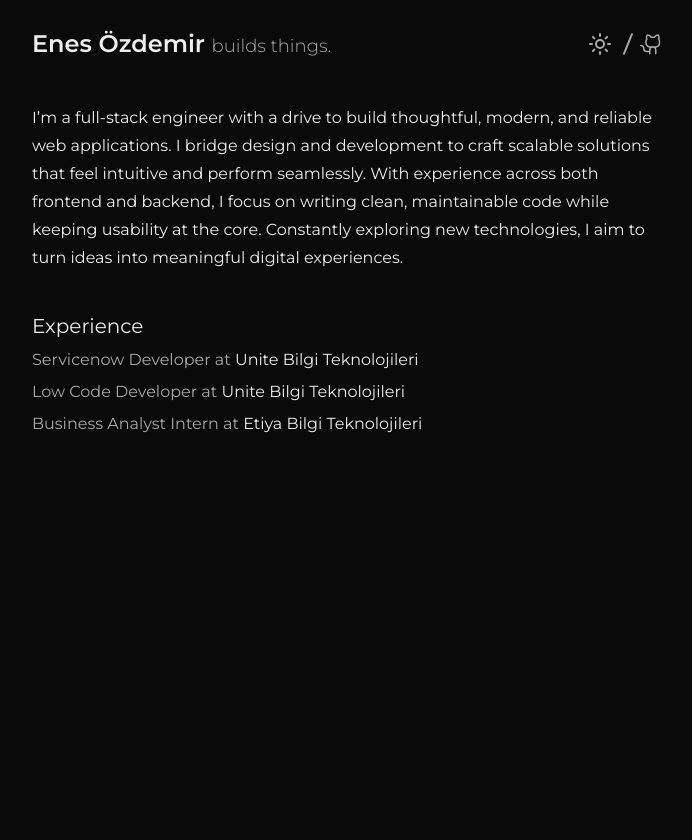
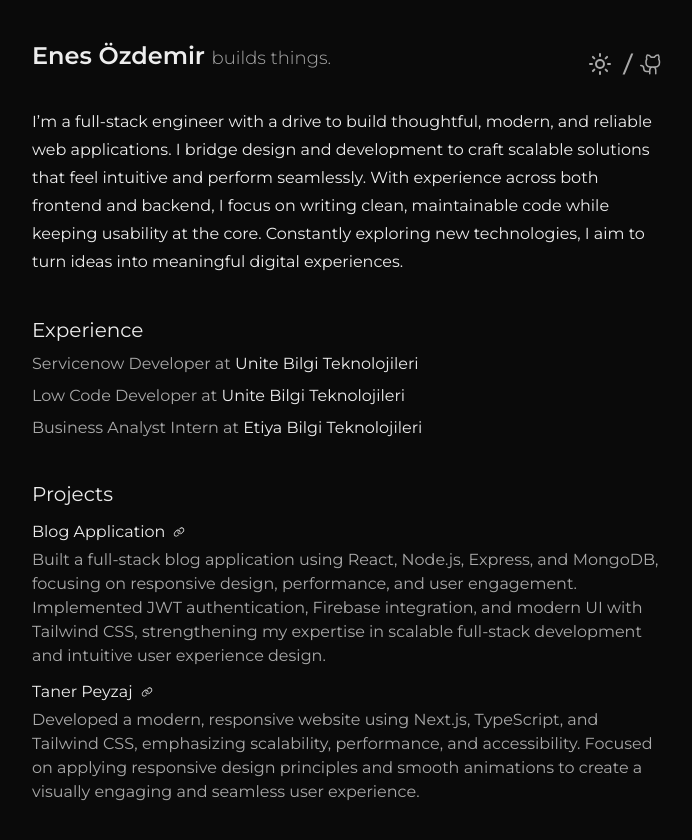
Before and after one commit to enessozdemir/personal-website, a React (Vite) app: page / in a window 1280 px wide. Shown: the top 840 px of the page, without its empty margins (292-984 px from the left). Before the commit the page ends 800 px from the top, so only its background shows below. Built offline with nearby package versions, Linux system fonts and the light colour scheme.

Commit message:
feat:projects section added

```diff
--- a/src/App.tsx
+++ b/src/App.tsx
@@ -1,15 +1,15 @@
 import About from "./modules/about/components/About";
 import Experience from "./modules/experience/components/Experience";
 import Header from "./modules/header/components/Header";
+import Projects from "./modules/projects/components/Projects";
 
 function App() {
   return (
-    <div className="flex items-center justify-center">
-      <div className="w-screen lg:max-w-2xl mx-auto py-1 px-5">
-        <Header />
-        <About />
-        <Experience />
-      </div>
+    <div className="w-screen lg:max-w-2xl min-h-screen mx-auto py-10 px-5">
+      <Header />
+      <About />
+      <Experience />
+      <Projects />
     </div>
   );
 }
--- a/src/index.css
+++ b/src/index.css
@@ -25,7 +25,7 @@ body {
 * {
   box-sizing: border-box;
   font-family: "Montserrat", sans-serif;
-  overflow: hidden;
+  scrollbar-width: none;
 }
 
 .low-opacity {
--- a/src/modules/header/components/Header.tsx
+++ b/src/modules/header/components/Header.tsx
@@ -3,7 +3,7 @@ import HeaderLogo from "./HeaderLogo";
 
 const Header = () => {
   return (
-    <header className="sticky w-full h-20 flex justify-between items-center">
+    <header className="sticky w-full h-12 flex justify-between">
       {/* Logo */}
       <HeaderLogo />
       {/* Actions */}
--- /dev/null
+++ b/src/modules/projects/components/ProjectItem.tsx
@@ -0,0 +1,28 @@
+import { PiLink } from "react-icons/pi";
+
+type ProjectItemProps = {
+  projectTitle: string;
+  projectDescription?: string;
+  href: string;
+};
+
+const ProjectItem = ({
+  projectTitle,
+  projectDescription,
+  href,
+}: ProjectItemProps) => {
+  return (
+    <div className="mt-3">
+      <div className="flex gap-2 items-center">
+        <a href={href} target="_blank">
+          {projectTitle}
+        </a>
+        <PiLink className="w-3 h-3" />
+      </div>
+
+      <p className="text-lighter text-md mt-1">{projectDescription}</p>
+    </div>
+  );
+};
+
+export default ProjectItem;
--- /dev/null
+++ b/src/modules/projects/components/Projects.tsx
@@ -0,0 +1,30 @@
+import Title from "../../shared/components/Title";
+import ProjectItem from "./ProjectItem";
+
+const Project = () => {
+  return (
+    <div className="mt-10">
+      <Title content="Projects" />
+
+      <ProjectItem
+        projectTitle="Blog Application"
+        projectDescription="Built a full-stack blog application using React, Node.js, Express, and MongoDB,
+        focusing on responsive design, performance, and user engagement. Implemented JWT authentication,
+        Firebase integration, and modern UI with Tailwind CSS, strengthening my expertise in scalable
+        full-stack development and intuitive user experience design."
+        href="https://mern-blog-3giq.onrender.com/"
+      />
+
+      <ProjectItem
+        projectTitle="Taner Peyzaj"
+        projectDescription="Developed a modern, responsive website using Next.js, TypeScript, and
+        Tailwind CSS, emphasizing scalability, performance, and accessibility.
+        Focused on applying responsive design principles and smooth animations to create a
+        visually engaging and seamless user experience."
+        href="https://tanerpeyzaj.vercel.app/"
+      />
+    </div>
+  );
+};
+
+export default Project;
```
